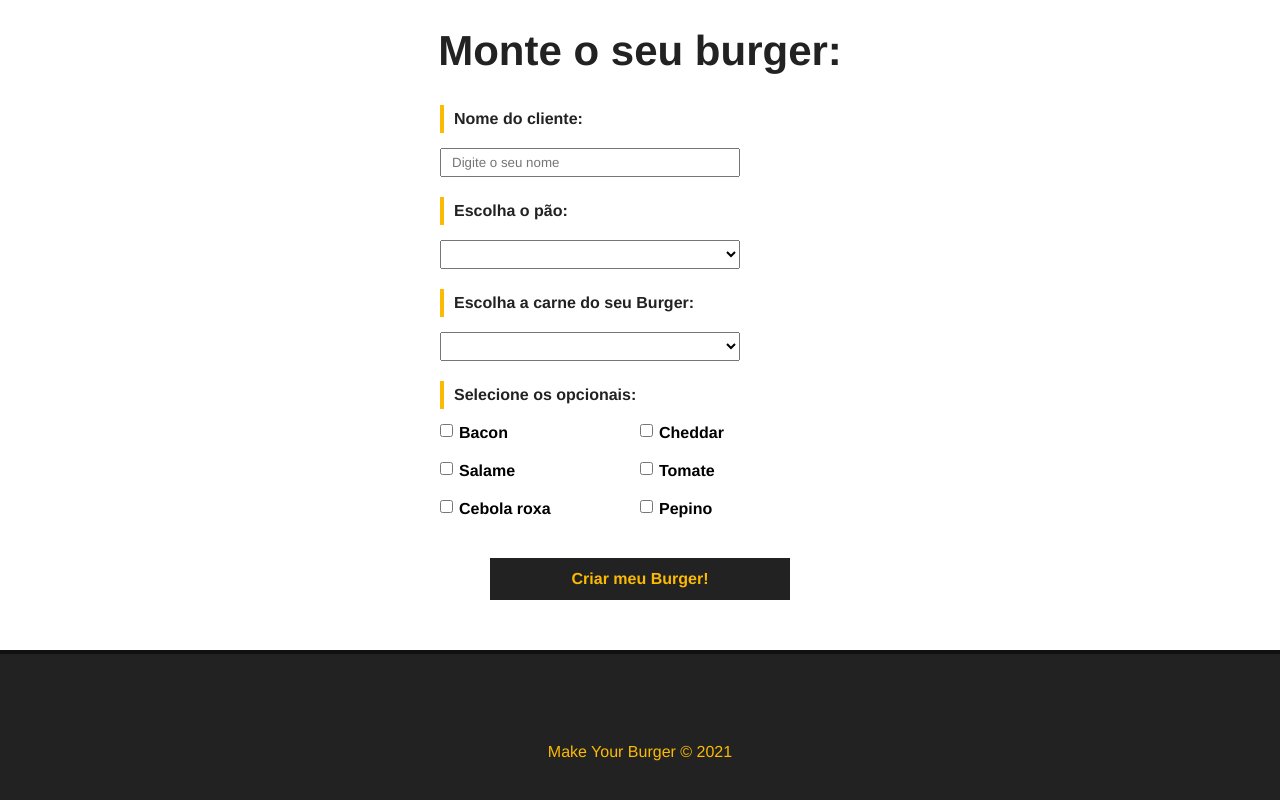
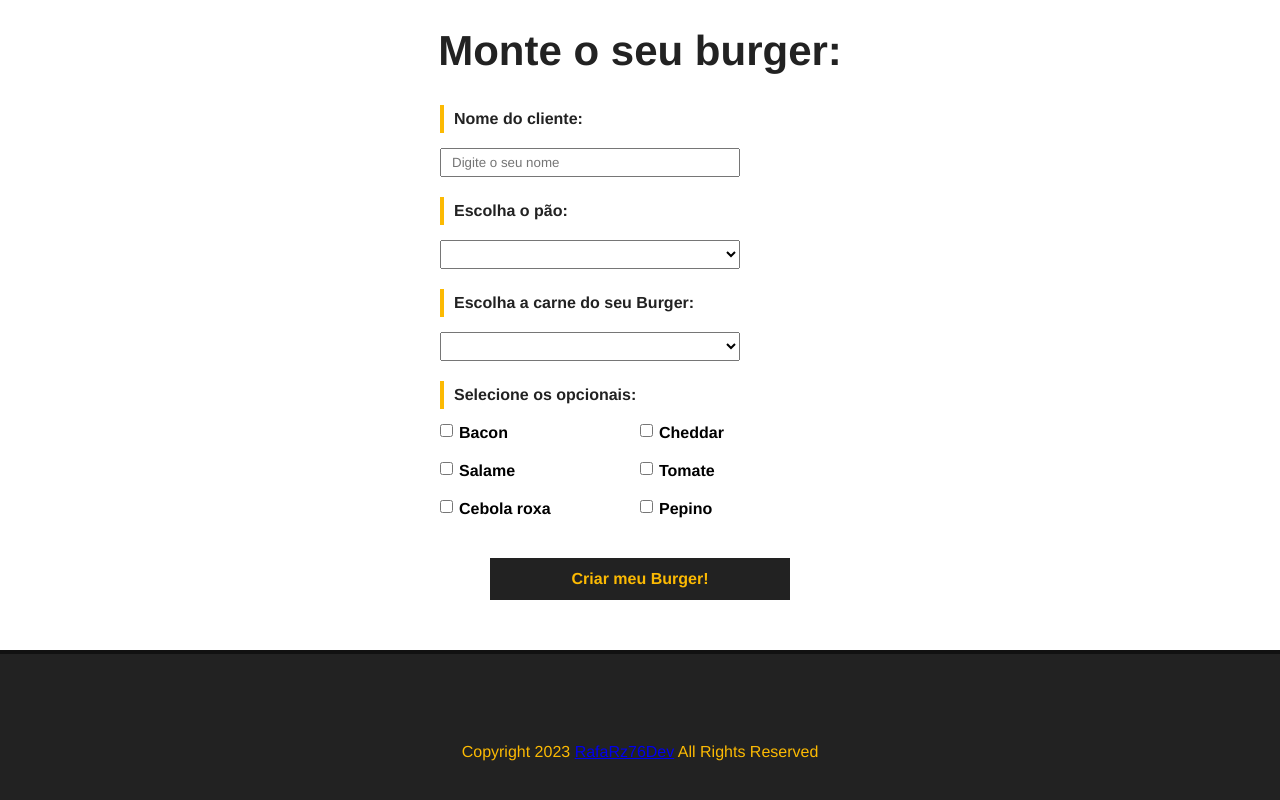
Before and after one commit to RafaRz76Dev/PROJ, a Vue app: page / in a window 1280 px wide. Shown: the part 601-1401 px from the top of the page. Built offline with nearby package versions, Linux system fonts and the light colour scheme; data requests are answered from the project's data file.

Commit message:
Update Footer.vue

```diff
--- a/src/components/Footer.vue
+++ b/src/components/Footer.vue
@@ -1,6 +1,10 @@
 <template>
   <div id="footer">
-    <p>Make Your Burger &copy; 2021</p>
+    <p>
+      Copyright 2023
+      <a href="https://portifolio-rafarz76dev.netlify.app/">RafaRz76Dev</a> All
+      Rights Reserved
+    </p>
   </div>
 </template>
 
```
